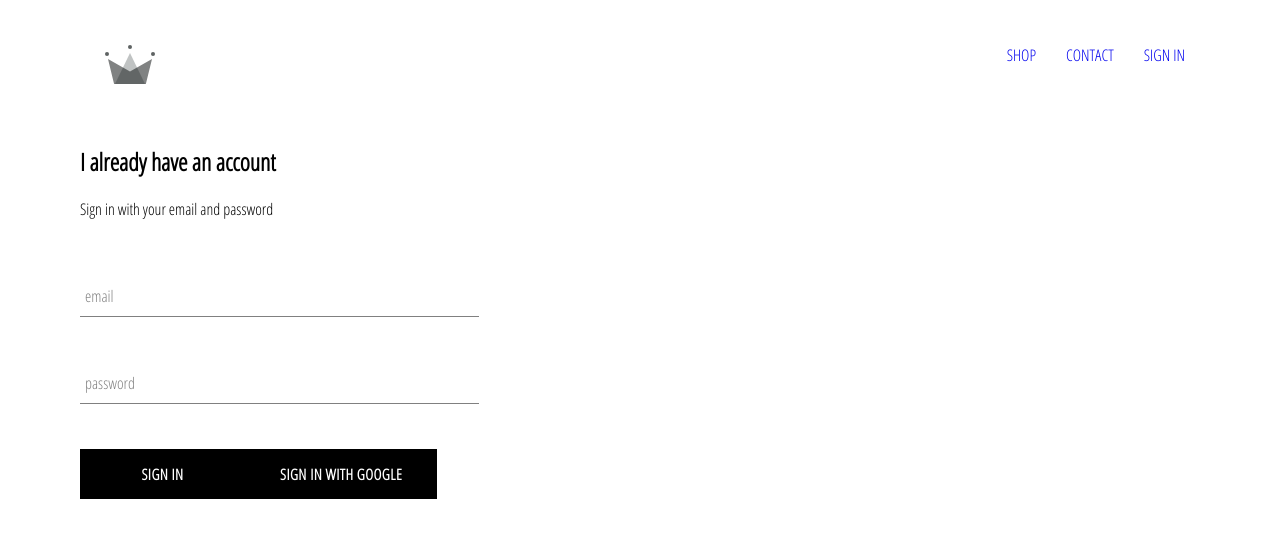
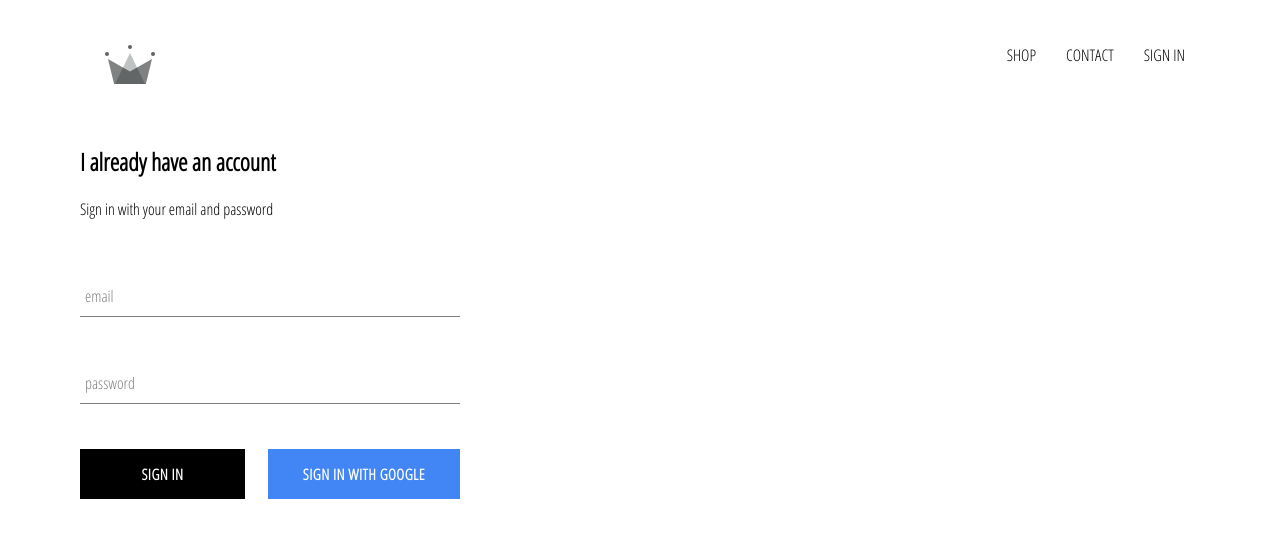
Before and after one commit to hungnguyen0545/shop-clothing, a React (Create React App) app: page /signin in a window 1280 px wide. Shown: the top 538 px of the page. Built offline with nearby package versions, Linux system fonts and the light colour scheme; no server answers.

Commit message:
completed sign in with Google function

```diff
--- a/src/App.css
+++ b/src/App.css
@@ -1,4 +1,11 @@
+*{
+    box-sizing: border-box;
+}
 body {
     font-family:  "Open Sans Condensed";
     padding : 20px 80px;
 }
+a{
+    text-decoration: none;
+    color: black;
+}
--- a/src/App.js
+++ b/src/App.js
@@ -1,9 +1,10 @@
-import React from 'react';
+import React, { Component } from 'react';
 import {Route, Switch, Link} from 'react-router-dom'
 import ShopPage from './pages/shop-page/shop.component'
 import Homepage from './pages/homepage/homepage.component'
 import Header from './components/header/header.component';
 import SigninandSignupPage from './pages/sign-in-and-sign-up-page/sign-in-and-sign-up.component';
+import { auth } from './firebase/firebase.utilis'
 
 import './App.css';
 
@@ -30,10 +31,31 @@
   </div>
   )
 }
-function App() {
+class App extends Component {
+  constructor()
+  {
+    super();
+    this.state = {
+      currentUser : null
+    }
+  }
+
+  unsubcribeFormAuth = null ;
+  componentDidMount()
+  {
+    this.unsubcribeFormAuth= auth.onAuthStateChanged(user => {
+      this.setState({currentUser : user});
+      console.log(user);
+    })
+  }
+  componentWillUnmount()
+  {
+    this.unsubcribeFormAuth();
+  }
+  render(){
     return (
       <div className="App">
-    <Header></Header>
+      <Header currentUser={this.state.currentUser}></Header>
         <Switch>
           <Route exact path="/" component={Homepage}></Route>
           <Route exact path="/shop" component={ShopPage}></Route>
@@ -45,4 +67,6 @@
     );
   }
 
+}
+
 export default App;
--- a/src/components/custom-button/custom-button.component.jsx
+++ b/src/components/custom-button/custom-button.component.jsx
@@ -2,8 +2,8 @@
 
 import './custom-button.style.scss'
 
-const CustomButton =({children, ...otherProps}) => (
-        <button className="custom-button" {...otherProps}>
+const CustomButton =({children,isGoogleSignIn, ...otherProps}) => (
+        <button className={`${isGoogleSignIn ? 'google-sign-in' : ''} custom-button`} {...otherProps}>
             {children}
         </button>
 )
--- a/src/components/custom-button/custom-button.style.scss
+++ b/src/components/custom-button/custom-button.style.scss
@@ -19,4 +19,13 @@
       color: black;
       border: 1px solid black;
     }
+    &.google-sign-in{
+      background-color: #4285f4;
+      color : white;
+
+      &:hover{
+        background-color: #357ae8;
+        border : none;
+      }
+    }
   }
--- a/src/components/header/header.component.jsx
+++ b/src/components/header/header.component.jsx
@@ -1,9 +1,10 @@
 import React from 'react'
 import {Link} from 'react-router-dom'
+import CurrentUser, { auth } from '../../firebase/firebase.utilis'
 import {ReactComponent as Logo } from '../../assets/4.4 crown.svg.svg'
 import './header.style.scss'
 
-const Header = () => {
+const Header = ({currentUser}) => {
     return(
         <div className="header">
            <Link className="logo-container" to="/">
@@ -12,7 +13,15 @@
            <div className="options">
                <Link className="option" to="/shop">SHOP</Link>
                <Link className="option" to="/shop">CONTACT</Link>
-               <Link className="option" to="/signin">SIGN IN</Link>
+               {
+                   currentUser ?
+                   (<div className="option" onClick={() => auth.signOut()}>
+                   SIGN OUT
+                   </div>)
+                   :(<Link className="option" to="/signin">
+                   SIGN IN
+                   </Link>)
+               }
            </div>
         </div>
     )
--- a/src/components/header/header.style.scss
+++ b/src/components/header/header.style.scss
@@ -19,7 +19,7 @@
     }
     .option {
         padding : 10px 15px;
-        text-decoration: none;
+        cursor: pointer;
     }
 
 }
--- a/src/components/sign-in/sign-in.component.jsx
+++ b/src/components/sign-in/sign-in.component.jsx
@@ -48,9 +48,10 @@
                      value={password}
                      label ="password"
                      required/>
-
+                    <div className="buttons">
                     <CustomButton type="submit" value="Submit Form">SIGN IN</CustomButton>
-                    <CustomButton onClick={SignInWithGoogle}>SIGN IN WITH GOOGLE</CustomButton>
+                    <CustomButton onClick={SignInWithGoogle} isGoogleSignIn>SIGN IN WITH GOOGLE</CustomButton>
+                    </div>
                 </form>
             </div>
         )
--- a/src/components/sign-in/sign-in.style.scss
+++ b/src/components/sign-in/sign-in.style.scss
@@ -1,10 +1,14 @@
 .sign-in
 {
-    width  : 30vw;
+    width  : 380px;
     display: flex;
     flex-direction: column;
 
     .title{
         margin : 10px 0 ;
     }
+    .buttons{
+        display: flex;
+        justify-content: space-between;;
+    }
 }
```
Lines whose indentation alone changed are shown as unchanged.
